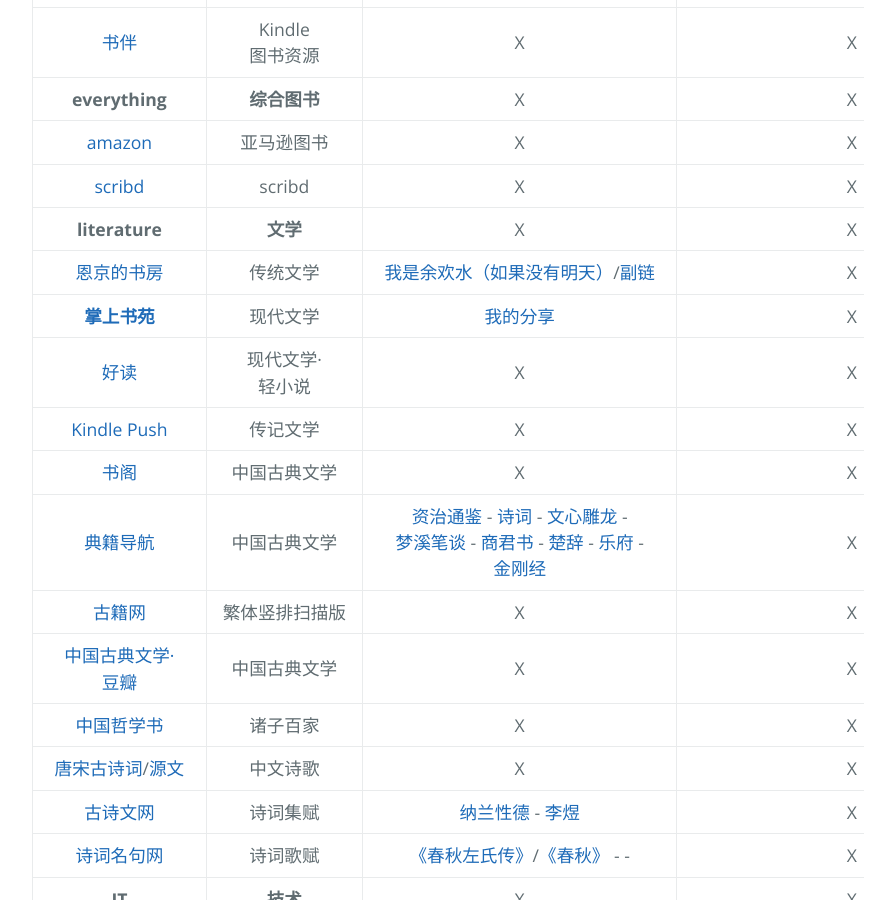
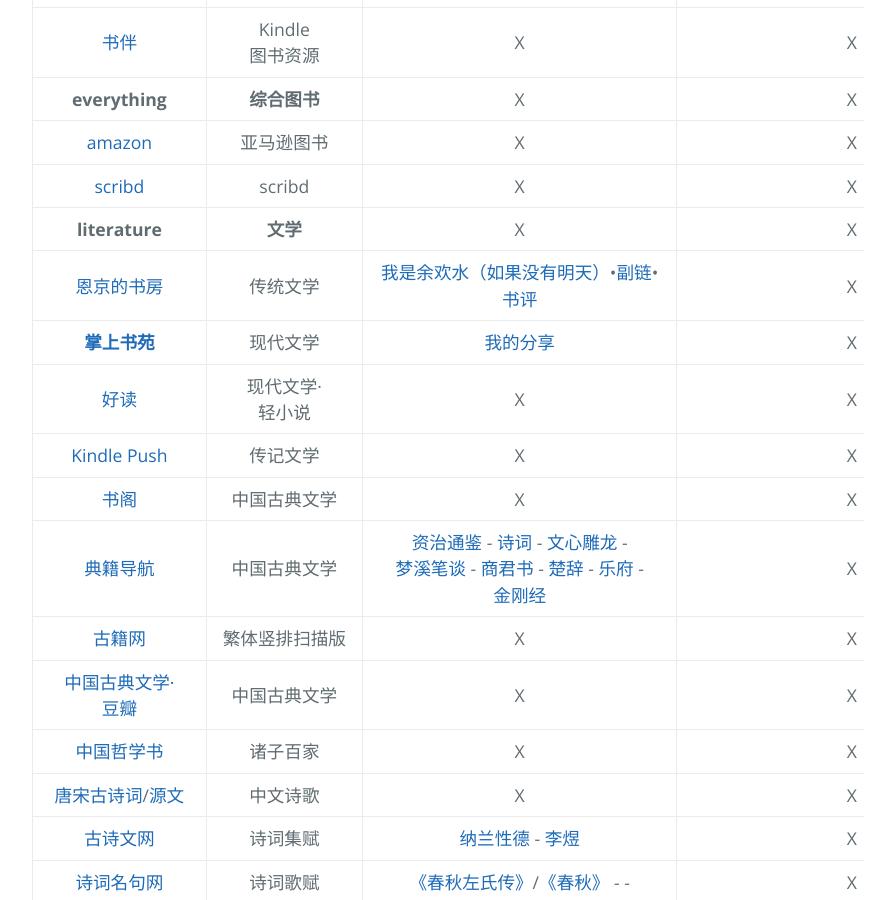
Before and after one commit to AmbroseRen/test, a Jekyll site: the page built from Library/BookSearch.md, in a window 1280 px wide and 900 px high, scrolled down 844 px. Shown: the whole window, without its empty margins (192-1087 px from the left). Built offline with Jekyll 4.4.1, drawn with Linux system fonts in a browser that asks for light colours; our own code applies the rules of GitHub Pages for plain Markdown files; the repository's description, which GitHub fills in, is left out.

Commit message:
Update BookSearch.md

```diff
--- a/Library/BookSearch.md
+++ b/Library/BookSearch.md
@@ -23,7 +23,7 @@
 | [amazon](https://www.amazon.com/b?node=283155) | 亚马逊图书 | X | X | X |
 | [scribd](https://www.scribd.com/) | scribd | X | X | X |
 | __literature__ | __文学__ | X | X | X |
-| [恩京的书房](https://www.enjing.com/) | 传统文学 | [我是余欢水（如果没有明天）](https://www.kunnu.com/yuhuanshui/)/[副链](https://www.51shucheng.net/shehui/ruguomeiyoumingtian) | X | X |
+| [恩京的书房](https://www.enjing.com/) | 传统文学 | [我是余欢水（如果没有明天）](https://www.kunnu.com/yuhuanshui/)•[副链](https://www.51shucheng.net/shehui/ruguomeiyoumingtian)•[书评](https://www.enjing.com/wenxue/32589.htm) | X | X |
 | __[掌上书苑](https://www.soepub.com/)__ | 现代文学 | [我的分享](https://www.soepub.com/myspace/3) | X | X |
 | [好读](http://www.haodoo.net/) | 现代文学·轻小说 | X | X | X |
 | [Kindle Push](https://book.einverne.info/) | 传记文学 | X | X | X |
```
